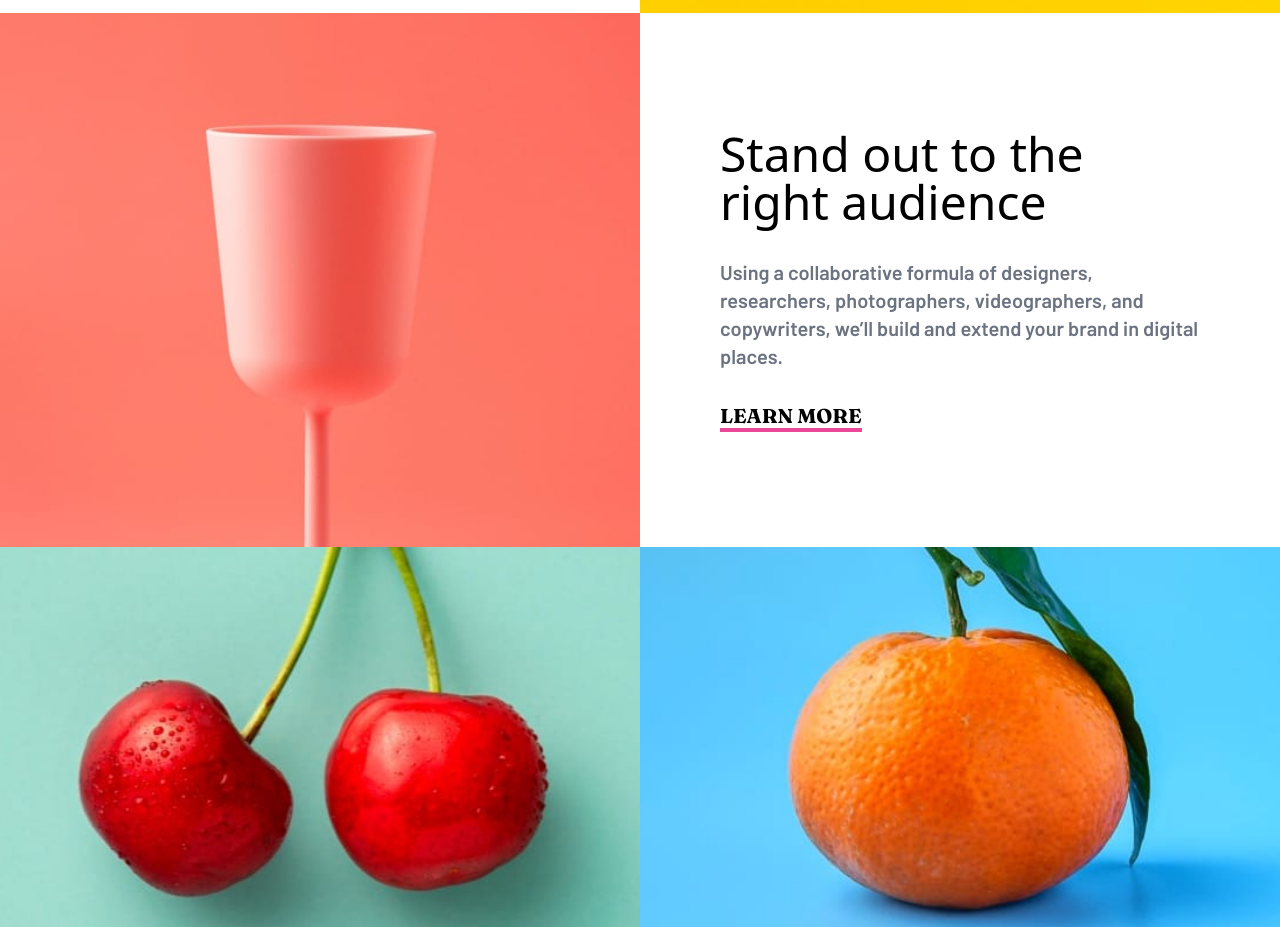
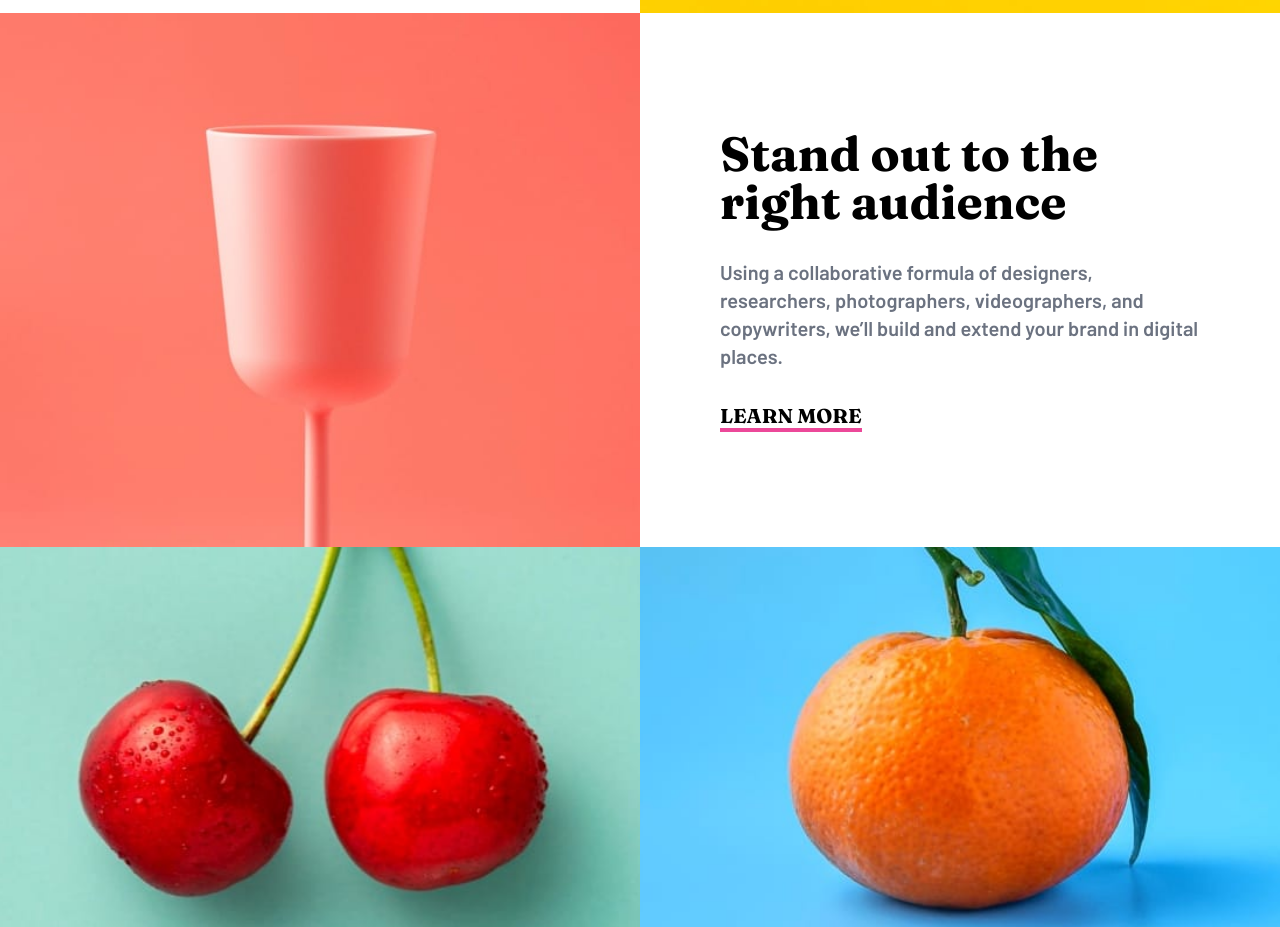
Before and after one commit to Pheeraphat47/sunnyside-agency-landingpage, a React (Vite) app: page / in a window 1280 px wide. Shown: the part 1480-2407 px from the top of the page. Built offline with nearby package versions, Linux system fonts and the light colour scheme.

Commit message:
Update SectionTwo.jsx

```diff
--- a/src/components/SectionTwo.jsx
+++ b/src/components/SectionTwo.jsx
@@ -11,7 +11,7 @@ function SectionTwo() {
 
       <div className="right flex justify-center items-center p-[5rem] row-start-1 row-end-2 lg:row-start-2 lg:row-end-3">
         <div>
-          <h3 className="text-5xl"> Stand out to the right audience</h3>
+          <h3 className="text-5xl" style={{fontFamily: 'Fraunces'}}> Stand out to the right audience</h3>
           <p className="text-gray-500 my-4 lg:my-8 lg:text-xl" style={{fontFamily: 'Barlow'}}>
             Using a collaborative formula of designers, researchers,
             photographers, videographers, and copywriters, we’ll build and
```
